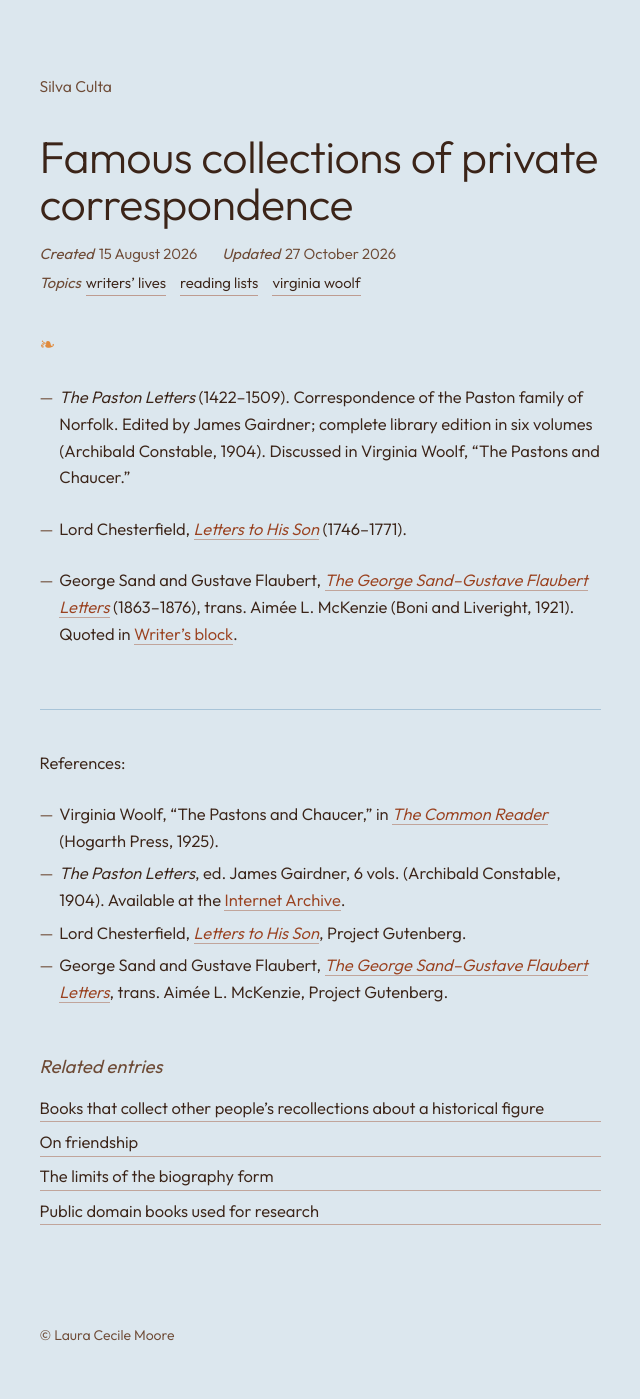
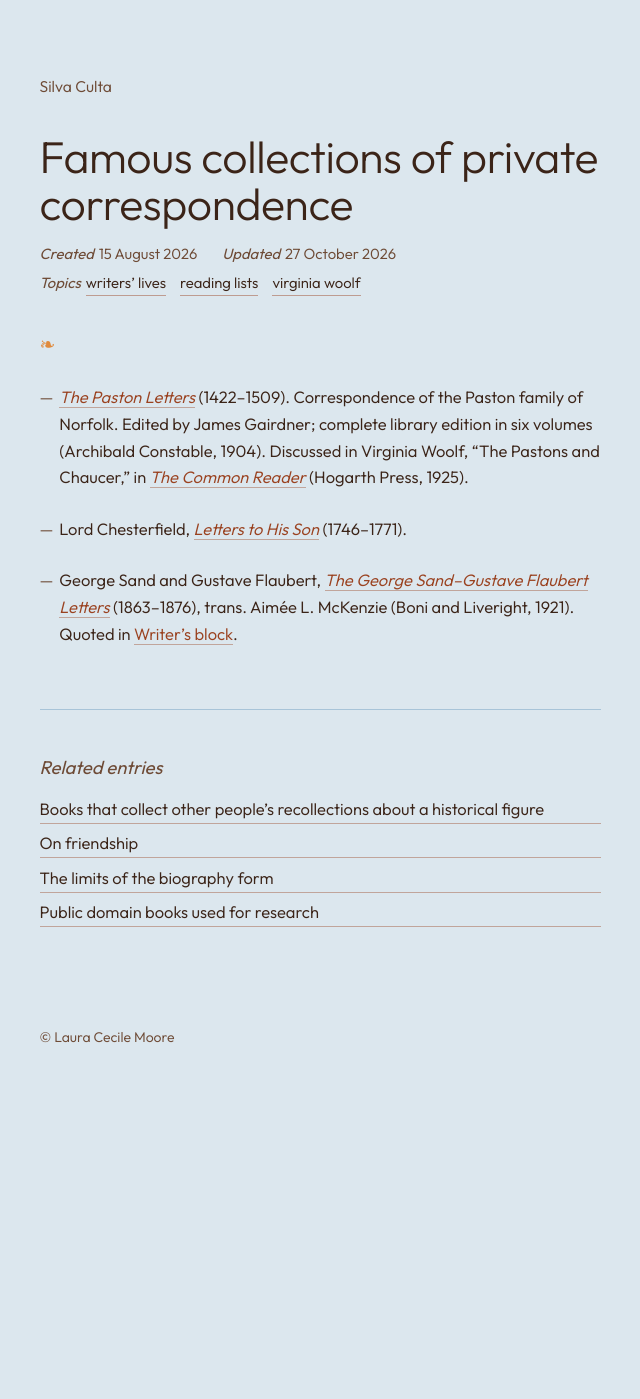
Before and after one commit to lauramoorewrites-del/treasury, a Jekyll site: the page built from _pages/famous-collections-of-private-correspondence.md, in a window 1280 px wide. Shown: the whole page, without its empty margins (320-960 px from the left). Built offline with Jekyll 4.4.1, drawn with Linux system fonts in a browser that asks for light colours; after the commit the page ends 1101 px from its top, so only the background shows below that.

Commit message:
Correspondence collections: drop duplicative References section
Co-Authored-By: Claude Opus 5.5 (1M context) <noreply@anthropic.com>

```diff
--- a/_pages/famous-collections-of-private-correspondence.md
+++ b/_pages/famous-collections-of-private-correspondence.md
@@ -16,17 +16,10 @@ related:
     url: "/public-domain-books-used-for-research/"
 ---
 
-- *The Paston Letters* (1422–1509). Correspondence of the Paston family of Norfolk. Edited by James Gairdner; complete library edition in six volumes (Archibald Constable, 1904). Discussed in Virginia Woolf, "The Pastons and Chaucer."
+- [*The Paston Letters*](https://archive.org/details/pastonletters01gairuoft) (1422–1509). Correspondence of the Paston family of Norfolk. Edited by James Gairdner; complete library edition in six volumes (Archibald Constable, 1904). Discussed in Virginia Woolf, “The Pastons and Chaucer,” in [*The Common Reader*](https://bookshop.org/search?q=the+common+reader+virginia+woolf) (Hogarth Press, 1925).
 
 - Lord Chesterfield, [*Letters to His Son*](https://www.gutenberg.org/files/3361/3361-h/3361-h.htm) (1746–1771).
 
 - George Sand and Gustave Flaubert, [*The George Sand–Gustave Flaubert Letters*](https://www.gutenberg.org/ebooks/5115) (1863–1876), trans. Aimée L. McKenzie (Boni and Liveright, 1921). Quoted in [Writer’s block](/treasury/writers-block/).
 
 ---
-
-References:
-
-- Virginia Woolf, "The Pastons and Chaucer," in [*The Common Reader*](https://bookshop.org/search?q=the+common+reader+virginia+woolf) (Hogarth Press, 1925).
-- *The Paston Letters*, ed. James Gairdner, 6 vols. (Archibald Constable, 1904). Available at the [Internet Archive](https://archive.org/details/pastonletters01gairuoft).
-- Lord Chesterfield, [*Letters to His Son*](https://www.gutenberg.org/files/3361/3361-h/3361-h.htm), Project Gutenberg.
-- George Sand and Gustave Flaubert, [*The George Sand–Gustave Flaubert Letters*](https://www.gutenberg.org/ebooks/5115), trans. Aimée L. McKenzie, Project Gutenberg.
```
